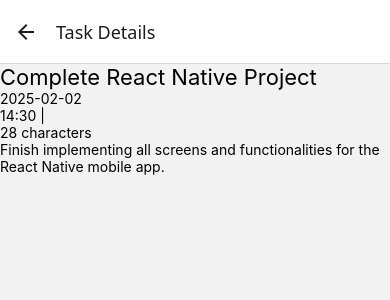
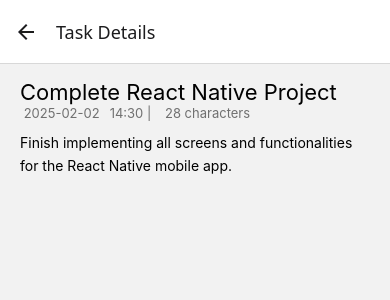
Before and after one commit to rasunM/note-app-react-native, a React Native app: screen / in a window 390 px wide. Both pictures are taken after a click on the element 195 px from the left and 191 px from the top of the page. Shown: the top 300 px of the page. Built offline with nearby package versions, Linux system fonts and the light colour scheme.

Commit message:
Added the floating action button to task page

```diff
--- /dev/null
+++ b/src/components/floating_action_button.tsx
@@ -0,0 +1,30 @@
+import { StyleSheet, TouchableOpacity, View } from "react-native"
+import  Icon from "react-native-vector-icons/MaterialIcons";
+
+const FloatingActionButton = () => {
+    return (
+        <View style={styles.container}>
+            <Icon name="add" style={styles.icon} size={35}/>
+        </View>
+    )
+}
+
+export default FloatingActionButton;
+
+const styles = StyleSheet.create({
+    container: {
+        flex: 1,
+        backgroundColor: '#F7B708',
+        width: 55,
+        height: 55,
+        position: 'absolute',
+        bottom: 40,
+        right: 40,
+        borderRadius: 100,
+        alignItems: 'center',
+        justifyContent: 'center'
+    },
+    icon: {
+        color: 'white'
+    }
+})
--- a/src/constants/tasks.ts
+++ b/src/constants/tasks.ts
@@ -39,7 +39,7 @@
     },
     {
       title: "Deploy to Production",
-      description: "Prepare the final build and deploy the project to the production server.",
+      description: "Prepare the final build and deploy the project to the production server.Prepare the final build and deploy the project to the production server.Prepare the final build and deploy the project to the production server.Prepare the final build and deploy the project to the production server.Prepare the final build and deploy the project to the production server.",
       day: "Friday",
       date: "2025-02-07",
       updateTime: "18:00",
--- a/src/screens/task_edit_page.tsx
+++ b/src/screens/task_edit_page.tsx
@@ -1,5 +1,5 @@
 import { NativeStackScreenProps } from "@react-navigation/native-stack";
-import { StyleSheet, Text, View } from "react-native"
+import { StyleSheet, Text, TextInput, View } from "react-native"
 import { RootStackParamsList } from "../types/root_stack_params";
 
 type TaskEditProps = NativeStackScreenProps<RootStackParamsList, "TaskEditPage">
@@ -9,14 +9,16 @@
     const {task} = route.params;
 
     return (
-        <View>
-            <Text style={styles.titleText}>{task.title}</Text>
-            <View>
-                <Text>{task.updateDate}</Text>
-                <Text>{task.updateTime} | </Text>
-                <Text>{task.noCharacters} characters</Text>
+        <View style={styles.container}>
+            {/* <Text style={styles.titleText}>{task.title}</Text> */}
+            <TextInput style={styles.titleText} value={task.title}/>
+            <View style={styles.metaText}>
+                <Text style={styles.text}> {task.updateDate}</Text>
+                <Text style={styles.text}>{task.updateTime} | </Text>
+                <Text style={styles.text}>{task.noCharacters} characters</Text>
             </View>
-            <Text>{task.description}</Text>
+            {/* <Text style={styles.description}>{task.description}</Text> */}
+            <TextInput style={styles.description} value={task.description} multiline={true} textAlignVertical="top" />
         </View>
     )
 }
@@ -24,7 +26,28 @@
 export default TaskEditPage;
 
 const styles = StyleSheet.create({
+    container: {
+        paddingHorizontal: 20,
+        paddingVertical: 15
+    },
     titleText: {
         fontSize: 22
+    },
+    metaText: {
+        display: 'flex',
+        flexDirection: 'row',
+        marginVertical: 0,
+        gap: 10,
+
+    },
+    text: {
+        color: '#707070',
+        fontSize: 13
+    },
+    description: {
+        fontSize: 14,
+        marginTop: 10,
+        width: '100%',
+        lineHeight: 23
     }
 })
--- a/src/screens/tasks_page.tsx
+++ b/src/screens/tasks_page.tsx
@@ -6,6 +6,7 @@
 import Card from '../components/card';
 import { NativeStackScreenProps } from '@react-navigation/native-stack';
 import { RootStackParamsList } from '../types/root_stack_params';
+import FloatingActionButton from '../components/floating_action_button';
 
 type TaskPageProps = NativeStackScreenProps<RootStackParamsList, "TaskPage">;
 
@@ -15,7 +16,7 @@
 
     useEffect(() => {
         setTasks(TasksData);
-    }, [tasks])
+    }, [])
 
     return (
         <View style={styles.container}>
@@ -23,6 +24,22 @@
             <FlatList data={tasks} style={styles.container} renderItem={
                 ({item: task}) => <Pressable onPress={() => navigation.navigate("TaskEditPage", {task})}><Card title={task.title} content={task.description} day={''} month={task.updateDate}/></Pressable>}
             />
+            <Pressable onPress={() => {
+                navigation.navigate("TaskEditPage", {
+                    task: {
+                        title: "",
+                        description: "",
+                        day: "",
+                        date: "",
+                        updateTime: "",
+                        updateDate: "",
+                        noCharacters: 0,
+                    }
+                })
+            }}>
+                <FloatingActionButton/>
+            </Pressable>
+
         </View>
     )
 }
```
